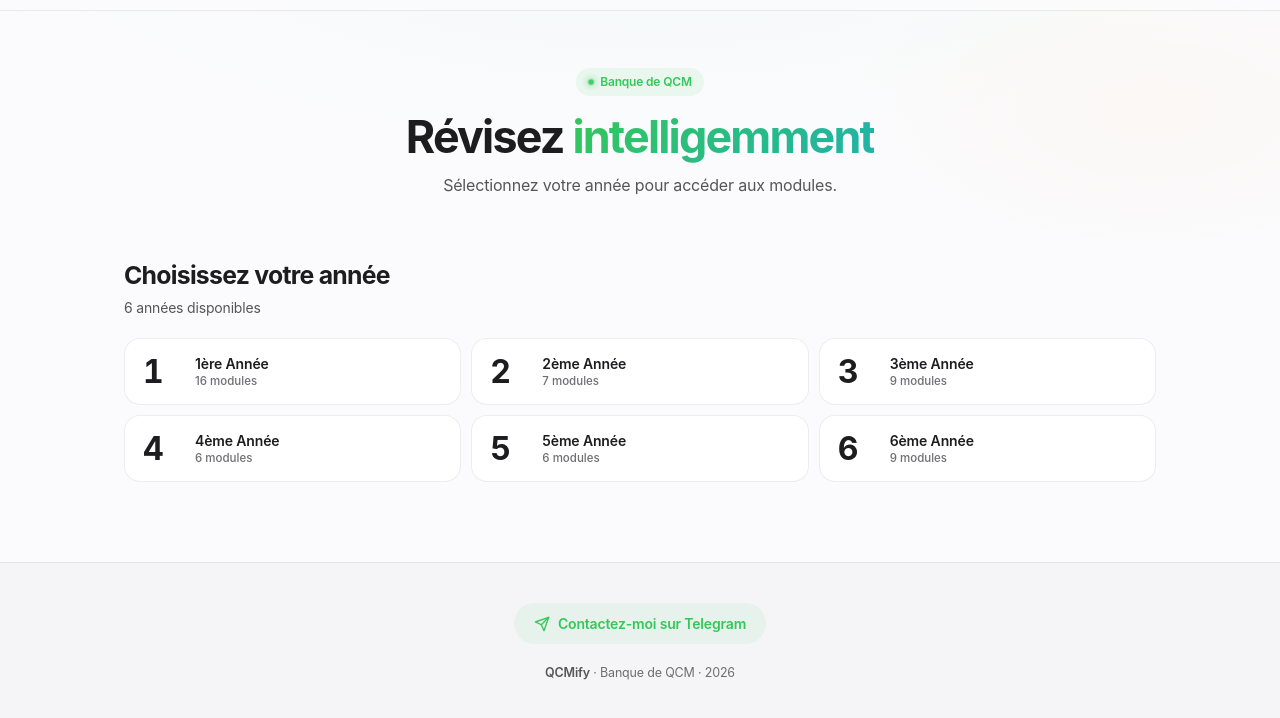
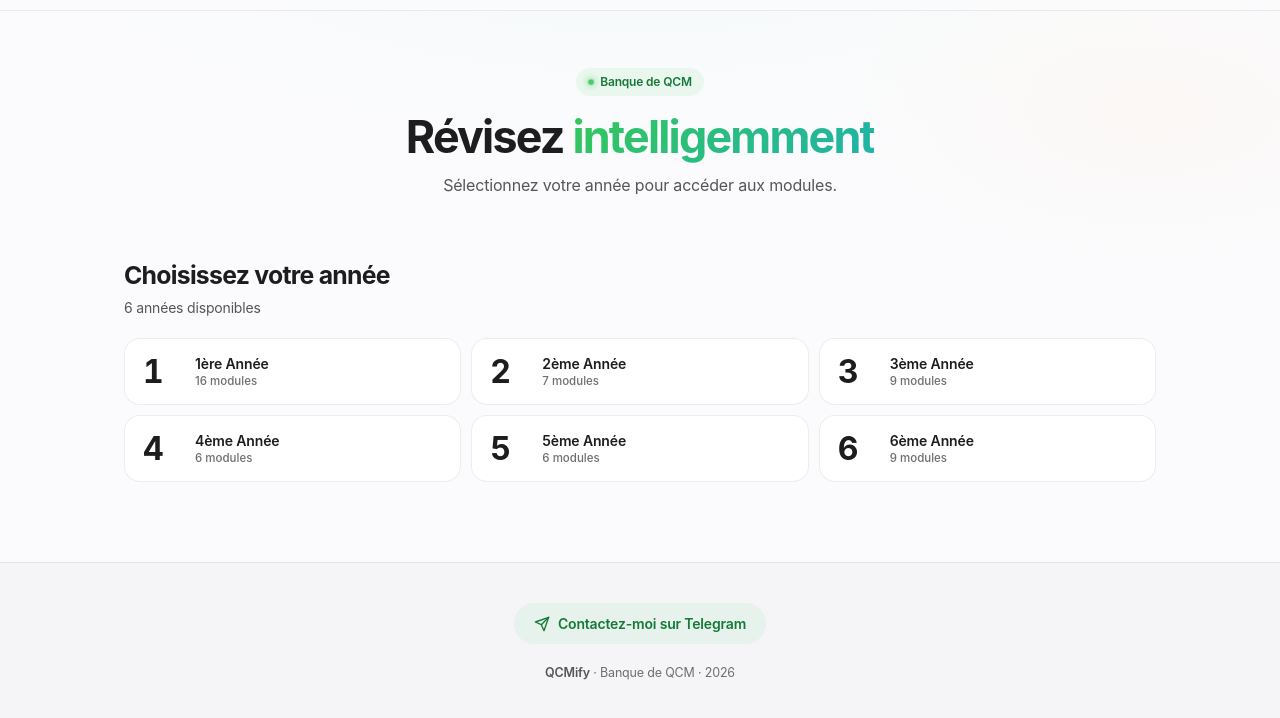
Before and after one commit to abdraoufbenabbes/qcmify-data, a plain HTML site: page index.html in a window 1280 px wide. Shown: the part 50-768 px from the top of the page. Drawn offline with Linux system fonts and the light colour scheme.

Commit message:
Update index.html

```diff
--- a/index.html
+++ b/index.html
@@ -16,7 +16,7 @@
   --bg:#fbfbfd;--bg-2:#f5f5f7;--card:#fff;
   --text:#1d1d1f;--text-2:#55555a;--text-3:#6e6e73;--text-4:#767676;
   --border:rgba(0,0,0,.07);--border-2:rgba(0,0,0,.12);
-  --accent:#34c759;--accent-hover:#28a745;--accent-soft:rgba(52,199,89,.08);--accent-text:#34c759;--accent-btn:#34c759;--accent-btn-hover:#28a745;
+  --accent:#34c759;--accent-hover:#28a745;--accent-soft:rgba(52,199,89,.08);--accent-text:#157a37;--accent-btn:#157a37;--accent-btn-hover:#0e5c28;
   --success:#34c759;--success-soft:rgba(52,199,89,.09);--success-border:rgba(52,199,89,.3);--success-text:#137a38;
   --danger:#ff3b30;--danger-soft:rgba(255,59,48,.08);--danger-border:rgba(255,59,48,.3);--danger-text:#d70015;
   --warning:#ff9500;--warning-soft:rgba(255,149,0,.10);--warning-border:rgba(255,149,0,.30);--warning-text:#a35500;
```
